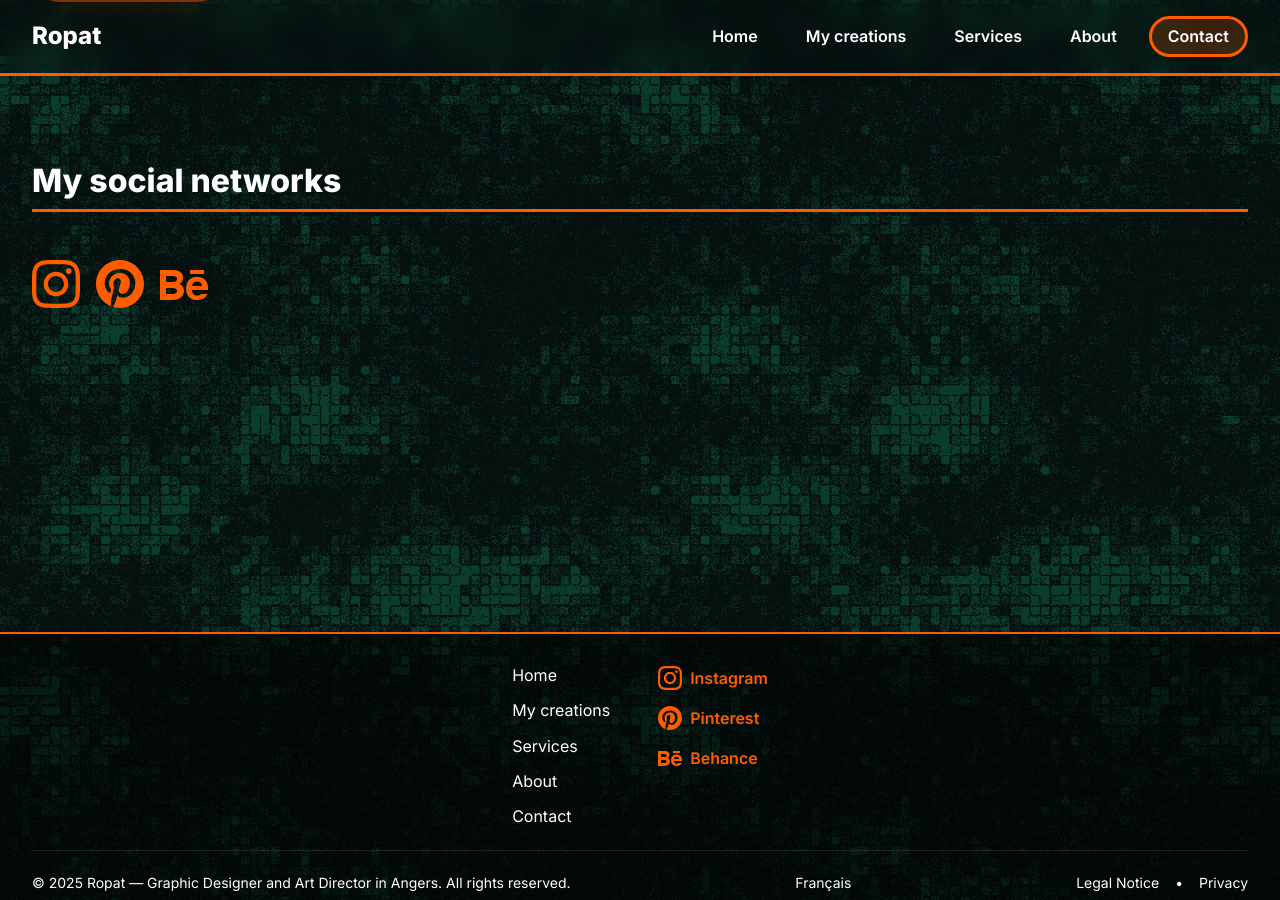
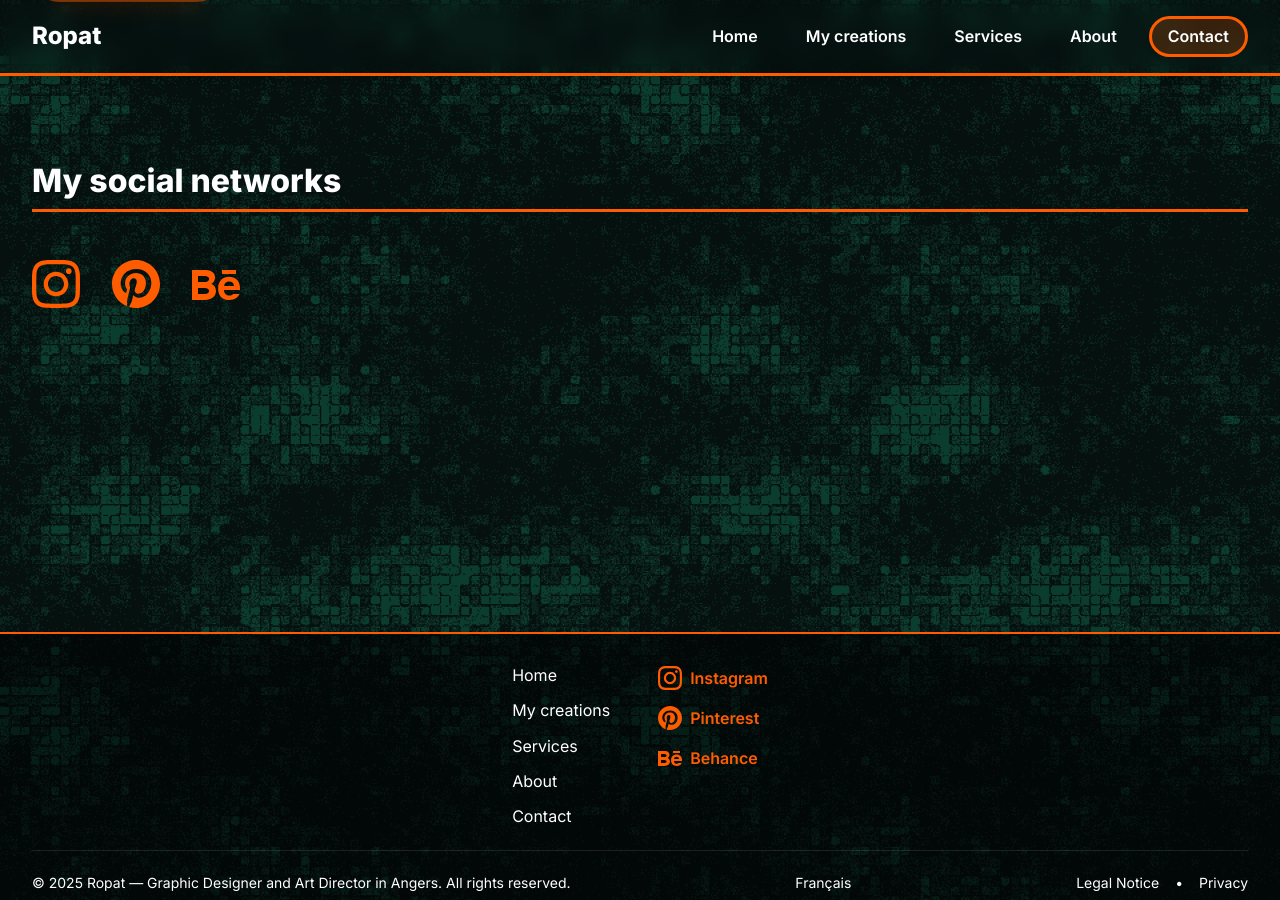
Before and after one commit to 7Nautilus/ropat-portfolio, a Jekyll site: the page built from en/contact.html, in a window 1280 px wide and 900 px high, scrolled down 344 px. Built offline with Jekyll 4.4.1, drawn with Linux system fonts in a browser that asks for light colours.

Commit message:
test contact

```diff
--- a/assets/css/style.css
+++ b/assets/css/style.css
@@ -889,7 +889,7 @@ main {
   flex-direction: row;
   justify-content: flex-start;
   align-items: center;
-  gap: var(--spacing-sm);
+  gap: var(--spacing-lg);
 }
 
 .social-links {
```
